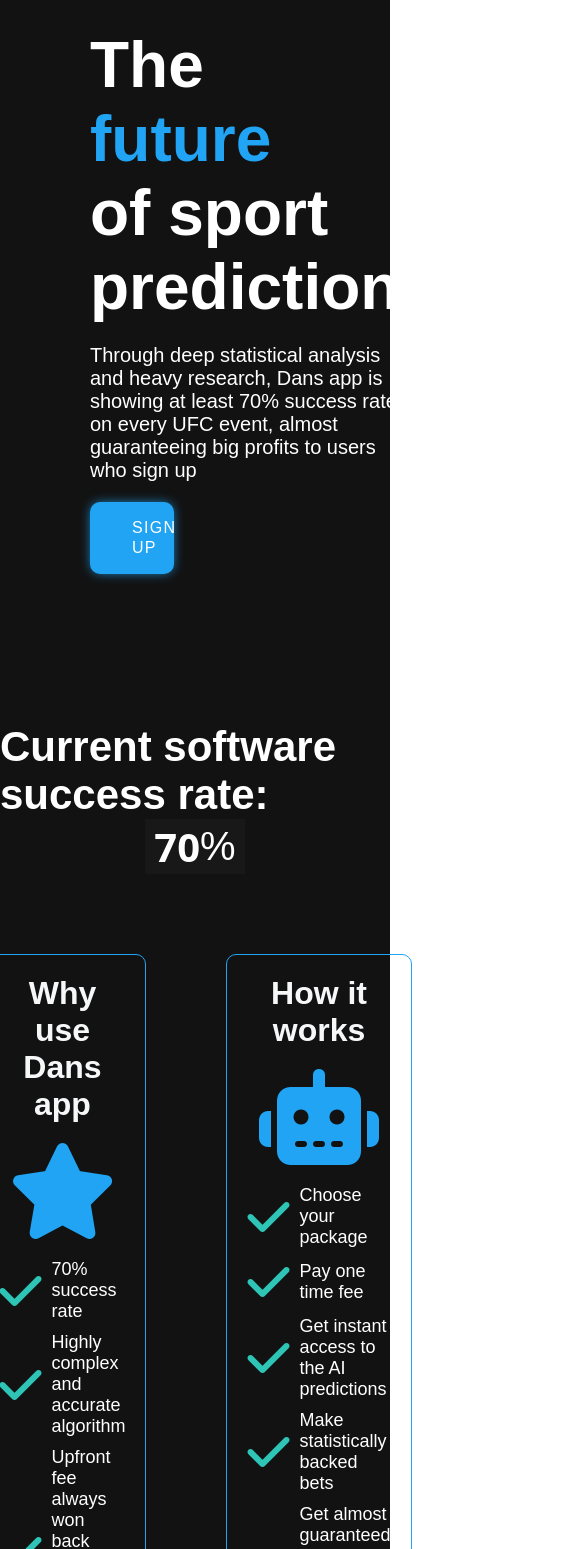
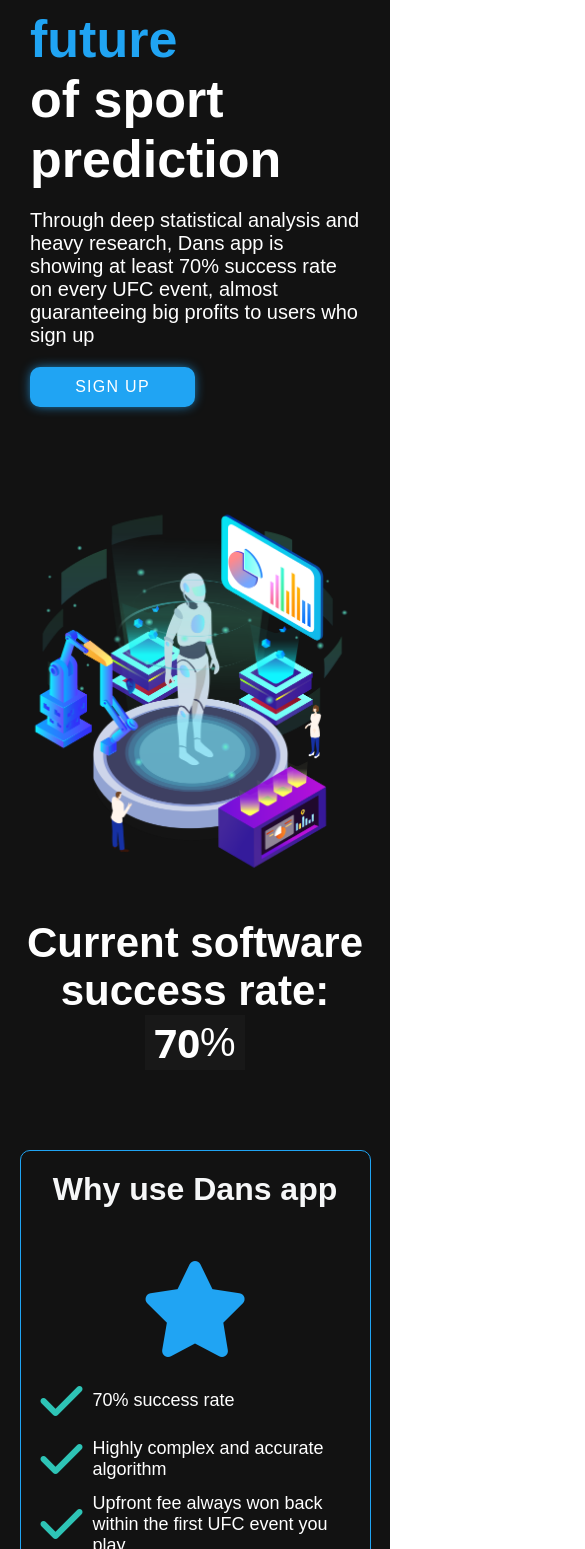
Before and after one commit to danbeaumont95/mma-fight-predictor-frontend, a React (Create React App) app: page / in a window 390 px wide. Shown: the part 159-1708 px from the top of the page, 585 px wide, since content can reach past the window. Built offline with nearby package versions, Linux system fonts and the light colour scheme.

Commit message:
made landing page mobile responsive

```diff
--- a/src/App.css
+++ b/src/App.css
@@ -39,3 +39,6 @@
     transform: rotate(360deg);
   }
 }
+html,body{
+  overflow-x: hidden;
+}
--- a/src/Styles/Button.css
+++ b/src/Styles/Button.css
@@ -1,4 +1,13 @@
 .button {
+  display: -webkit-box;
+  display: -ms-flexbox;
+  display: flex;
+  -webkit-box-pack: center;
+      -ms-flex-pack: center;
+          justify-content: center;
+  -webkit-box-align: center;
+      -ms-flex-align: center;
+          align-items: center;
   padding: 16px 42px;
   -webkit-box-shadow: 0px 0px 12px -2px #20A4F3;
           box-shadow: 0px 0px 12px -2px #20A4F3;
@@ -16,4 +25,16 @@
   margin-top: 20px;
   width: 25%;
 }
+
+@media (max-width: 768px) {
+  .button {
+    padding: 0;
+    width: 50%;
+    -webkit-box-orient: vertical;
+    -webkit-box-direction: normal;
+        -ms-flex-direction: column;
+            flex-direction: column;
+    height: 40px;
+  }
+}
 /*# sourceMappingURL=Button.css.map */
--- a/src/Styles/Button.scss
+++ b/src/Styles/Button.scss
@@ -1,4 +1,7 @@
 .button {
+  display: flex;
+  justify-content: center;
+  align-items: center;
   padding: 16px 42px;
   box-shadow: 0px 0px 12px -2px #20A4F3;
   line-height: 1.25;
@@ -15,3 +18,12 @@
   margin-top: 20px;
   width: 25%;
 }
+
+@media (max-width: 768px) {
+  .button {
+    padding: 0;
+    width: 50%;
+    flex-direction: column;
+    height: 40px;
+  }
+}
--- a/src/Styles/Landing.css
+++ b/src/Styles/Landing.css
@@ -7,6 +7,14 @@
   -webkit-box-direction: normal;
       -ms-flex-direction: row;
           flex-direction: row;
+}
+
+@media (max-width: 768px) {
+  .landing_main_container .container {
+    height: -webkit-fit-content;
+    height: -moz-fit-content;
+    height: fit-content;
+  }
 }
 
 .landing_main_container .theme-switch {
@@ -72,6 +80,17 @@
   height: 100%;
 }
 
+@media (max-width: 768px) {
+  .landing_main_container .landing_title_and_image {
+    width: 100vw;
+    -webkit-box-orient: vertical;
+    -webkit-box-direction: normal;
+        -ms-flex-direction: column;
+            flex-direction: column;
+    margin-top: 60px;
+  }
+}
+
 .landing_main_container .landing_title_and_image .landing_title_container {
   -webkit-box-flex: 60%;
       -ms-flex: 60%;
@@ -100,9 +119,26 @@
           justify-content: center;
 }
 
+@media (max-width: 768px) {
+  .landing_main_container .landing_title_and_image .landing_title_container .title_and_text {
+    padding-left: 20px;
+    padding-right: 20px;
+    margin-bottom: 20px;
+  }
+}
+
 .landing_main_container .landing_title_and_image .landing_title_container .title_and_text .landing_title {
   color: #FFFFFF;
   font-size: 64px;
+}
+
+@media (max-width: 768px) {
+  .landing_main_container .landing_title_and_image .landing_title_container .title_and_text .landing_title {
+    font-size: 52px;
+  }
+  .landing_main_container .landing_title_and_image .landing_title_container .title_and_text .landing_title h1 {
+    font-size: 52px !important;
+  }
 }
 
 .landing_main_container .landing_title_and_image .landing_title_container .title_and_text .landing_title_light_mode {
@@ -135,6 +171,13 @@
   display: flex;
 }
 
+@media (max-width: 768px) {
+  .landing_main_container .landing_title_and_image .landing_image_container {
+    margin-top: 30px;
+    height: 100%;
+  }
+}
+
 .landing_main_container .landing_title_and_image .landing_image_container .image_container {
   height: 80%;
   margin-top: auto;
@@ -145,6 +188,22 @@
   -webkit-box-direction: normal;
       -ms-flex-direction: column;
           flex-direction: column;
+}
+
+@media (max-width: 768px) {
+  .landing_main_container .landing_title_and_image .landing_image_container .image_container img {
+    height: 60% !important;
+  }
+}
+
+@media (max-width: 768px) {
+  .landing_main_container .landing_title_and_image .landing_image_container .image_container {
+    margin-top: 0;
+    width: 100vw;
+    display: -webkit-box;
+    display: -ms-flexbox;
+    display: flex;
+  }
 }
 
 .landing_main_container .landing_title_and_image .landing_image_container .landing_fighters_image {
@@ -200,6 +259,12 @@
           flex-direction: column;
   margin-bottom: 80px;
   color: #FFFFFF;
+}
+
+@media (max-width: 768px) {
+  .landing_main_container .landing_success_rate_container {
+    text-align: center;
+  }
 }
 
 .landing_main_container .landing_success_rate_container h2 {
@@ -273,6 +338,18 @@
   -webkit-box-pack: center;
       -ms-flex-pack: center;
           justify-content: center;
+}
+
+@media (max-width: 768px) {
+  .landing_main_container .landing_card_container {
+    -webkit-box-orient: vertical;
+    -webkit-box-direction: normal;
+        -ms-flex-direction: column;
+            flex-direction: column;
+    -webkit-box-align: center;
+        -ms-flex-align: center;
+            align-items: center;
+  }
 }
 
 .landing_main_container .landing_card_container .landing_card {
@@ -427,7 +504,6 @@
       -ms-flex-pack: center;
           justify-content: center;
   width: 100%;
-  /* Set equal margin on the right and left sides */
 }
 
 .landing_main_container .gradient-cards {
@@ -437,6 +513,12 @@
   -ms-flex-wrap: wrap;
       flex-wrap: wrap;
   padding: 20px;
+}
+
+@media (max-width: 768px) {
+  .landing_main_container .gradient-cards {
+    padding-bottom: 0;
+  }
 }
 
 .landing_main_container .card {
@@ -463,16 +545,11 @@
 
 .landing_main_container .card .icon_container {
   width: 50px;
-  /* Set the width and height to the desired size */
   height: 50px;
   border: 1px solid #20A4F3;
-  /* Blue border */
   border-radius: 10px;
-  /* Adjust the border-radius to control the roundness of corners */
-  /* Optional: Add a background color to the container */
   -webkit-box-sizing: border-box;
           box-sizing: border-box;
-  /* Include border in width and height calculation */
   display: -webkit-box;
   display: -ms-flexbox;
   display: flex;
@@ -568,6 +645,12 @@
   margin-top: 50px;
   height: 60vh;
   margin-bottom: 70px;
+}
+
+@media (max-width: 768px) {
+  .landing_main_container .rtl_container {
+    display: none;
+  }
 }
 
 .landing_main_container .rtl_container .mac_image_container {
@@ -692,6 +775,12 @@
   gap: 40px;
 }
 
+@media (max-width: 768px) {
+  .landing_main_container .landing_pricing_container .pricing_cards_container {
+    gap: 5px;
+  }
+}
+
 .card_dark {
   border: 1px solid #20A4F3;
   border-radius: 10px;
@@ -700,6 +789,15 @@
   text-align: center;
   color: white;
   font-size: 24px;
+}
+
+@media (max-width: 768px) {
+  .card_dark {
+    margin-left: 0 !important;
+    margin-right: 0 !important;
+    width: 90%;
+    margin: auto;
+  }
 }
 
 .card_light_mode {
@@ -711,6 +809,15 @@
   color: black;
   font-size: 24px;
   height: 80vh;
+}
+
+@media (max-width: 768px) {
+  .card_light_mode {
+    margin-left: 0 !important;
+    margin-right: 0 !important;
+    width: 90%;
+    margin: auto;
+  }
 }
 
 .card-icon {
--- a/src/Styles/Landing.scss
+++ b/src/Styles/Landing.scss
@@ -1,19 +1,13 @@
 .landing_main_container {
-  // height: 100%;
-  // background-image: url(../Images/background.jpeg);
-  // background-repeat: no-repeat;
-  // background-position: center center;
-  // background-color: #ccc;
-  // border: 1px solid;
-  // background-size: cover;
-  // // width: 20em;
-  // // height: 10em;
 
   .container {
     height: 100vh;
     display: flex;
     flex-direction: row;
-    // border: 2px solid red;
+
+    @media (max-width: 768px) {
+      height: fit-content;
+    }
   }
 
   .theme-switch {
@@ -66,19 +60,30 @@
   }
 
   .landing_title_and_image {
+    @media (max-width: 768px) {
+      width: 100vw;
+      flex-direction: column;
+      margin-top: 60px;
+    }
+
     display: flex;
-    // width: 90%;
-    // margin: auto;
     flex-direction: row;
     height: 100%;
-    // border: 2px solid yellow;
 
     .landing_title_container {
+
       flex: 60%;
       padding: 10px;
       display: flex;
 
       .title_and_text {
+        @media (max-width: 768px) {
+          padding-left: 20px;
+          padding-right: 20px;
+          margin-bottom: 20px;
+        }
+
+
         padding-left: 80px;
         padding-right: 80px;
         height: 80%;
@@ -86,13 +91,19 @@
         margin-bottom: auto;
         display: flex;
         flex-direction: column;
-        // border: 2px solid red;
         justify-content: center;
 
         .landing_title {
+          @media (max-width: 768px) {
+            font-size: 52px;
+
+            h1 {
+              font-size: 52px !important;
+            }
+          }
+
           color: #FFFFFF;
           font-size: 64px;
-          // margin-top: 180px;
         }
 
         .landing_title_light_mode {
@@ -102,7 +113,6 @@
         }
 
         h4 {
-          // color: #B5B5B5;
           color: #ffffff;
           font-size: 1.25rem;
           margin-top: 20px;
@@ -110,7 +120,6 @@
         }
 
         .h4_light_mode {
-          // color: #B5B5B5;
           color: #000000;
           font-size: 1.25rem;
           margin-top: 40px;
@@ -122,15 +131,30 @@
 
 
     .landing_image_container {
-      // position: relative;
-      // display: inline-block;
-      // margin-top: 40px;
+      @media (max-width: 768px) {
+        margin-top: 30px;
+        height: 100%;
+      }
+
 
       flex: 40%;
       padding: 10px;
       display: flex;
 
       .image_container {
+
+        img {
+          @media (max-width: 768px) {
+            height: 60% !important;
+          }
+        }
+
+        @media (max-width: 768px) {
+          margin-top: 0;
+          width: 100vw;
+          display: flex;
+        }
+
         height: 80%;
         margin-top: auto;
         margin-bottom: auto;
@@ -140,11 +164,6 @@
 
 
       .landing_fighters_image {
-        // position: absolute;
-        // width: 40vw;
-        // width: 800px;
-        // height: 100%;
-
         height: -webkit-fill-available;
         width: 100%;
       }
@@ -179,6 +198,10 @@
   }
 
   .landing_success_rate_container {
+    @media (max-width: 768px) {
+      text-align: center;
+    }
+
     display: flex;
     align-items: center;
     justify-content: center;
@@ -235,6 +258,11 @@
   .landing_card_container {
     display: flex;
     justify-content: center;
+
+    @media (max-width: 768px) {
+      flex-direction: column;
+      align-items: center;
+    }
 
     .landing_card {
       border: 1px solid #F6F7F8;
@@ -355,93 +383,21 @@
     display: flex;
     flex-wrap: wrap;
     gap: 5%;
-    // margin: 0 10%;
     justify-content: center;
     width: 100%;
-    /* Set equal margin on the right and left sides */
-
   }
-
-
-
-  // .landing_square {
-  //   color: white;
-  //   background-color: #000000;
-  //   border: 2px solid black;
-  //   height: 300px;
-  //   width: 28%;
-  //   display: flex;
-  //   border-radius: 7px;
-  //   margin-top: 5%;
-  //   // padding: 30px;
-  //   box-shadow: 0 2px 4px rgba(0, 0, 0, 0.1);
-  // }
-
-  // .landing_square:hover {
-  //   transform: translateY(-5px);
-  //   border: 2px solid #20A4F3;
-  // }
-
-
-  // .landing_square_children {
-  //   height: 90%;
-  //   gap: 10px;
-  //   // gap: 30px;
-  //   margin: auto;
-  //   /* Center the content vertically and horizontally */
-
-  //   display: flex;
-  //   flex-direction: column;
-  //   padding: 20px;
-  // }
-
-  // .icon_container {
-  //   flex: 0 1 40%;
-  //   display: flex;
-  //   align-items: center;
-  //   padding-left: 5%;
-  // }
-
-  // i {
-  //   border-radius: 7px;
-  // }
-
-  // .title_container {
-  //   flex: 0 1 15%;
-  //   padding-left: 5%;
-
-  //   h3 {
-  //     font-size: 20px;
-  //   }
-  // }
-
-  // .about_container {
-  //   // border: 2px solid;
-  //   flex: 0 1 25%;
-  //   padding-left: 5%;
-  //   width: 90%;
-  //   // margin-bottom: 40px;
-
-  //   p {
-  //     font-size: 17px;
-  //     font-weight: 100;
-  //   }
-  // }
-  // .gradient-cards {
-  //   display: grid;
-  //   grid-template-columns: repeat(3, 1fr);
-  //   padding: 30px;
-  // }
 
   .gradient-cards {
     display: flex;
     flex-wrap: wrap;
     padding: 20px;
-    // grid-template-columns: 3;
+
+    @media (max-width: 768px) {
+      padding-bottom: 0;
+    }
   }
 
   .card {
-
     max-width: 380px;
     display: flex;
     flex-direction: row;
@@ -457,16 +413,10 @@
 
     .icon_container {
       width: 50px;
-      /* Set the width and height to the desired size */
       height: 50px;
       border: 1px solid #20A4F3;
-      /* Blue border */
       border-radius: 10px;
-      /* Adjust the border-radius to control the roundness of corners */
-      // background-color: #f0f0f0;
-      /* Optional: Add a background color to the container */
       box-sizing: border-box;
-      /* Include border in width and height calculation */
       display: flex;
       justify-content: center;
       align-items: center;
@@ -477,8 +427,6 @@
     position: relative;
     border: 2px solid transparent;
     background-color: #000;
-    // background: linear-gradient(71deg, #080509, #1a171c, #080509);
-    // background-clip: padding-box;
     border-radius: 7px;
     padding: 40px;
 
@@ -486,26 +434,6 @@
       margin-bottom: 32px;
     }
   }
-
-  // .bg-green-box {
-  //   position: relative;
-  // }
-
-  // .bg-green-box::after {
-  //   position: absolute;
-  //   top: -1px;
-  //   bottom: -1px;
-  //   left: -1px;
-  //   right: -1px;
-  //   content: "";
-  //   z-index: -1;
-  //   border-radius: 45px;
-  // }
-
-  // .bg-green-box::after {
-  //   background: linear-gradient(71deg, #0d1212, #3da077, #0d1212);
-  // }
-
 
   .card-title {
     font-weight: 600;
@@ -561,6 +489,10 @@
   }
 
   .rtl_container {
+    @media (max-width: 768px) {
+      display: none;
+    }
+
     display: flex;
     color: white;
     margin-top: 50px;
@@ -571,7 +503,6 @@
       height: 100%;
       flex-grow: 1;
       flex-basis: 100%;
-      // border: 2px solid red;
 
       .computer {
         height: 100%;
@@ -666,28 +597,45 @@
       justify-content: center;
       margin-top: 40px;
       gap: 40px;
+
+      @media (max-width: 768px) {
+        gap: 5px
+      }
     }
   }
 }
 
 .card_dark {
+  @media (max-width: 768px) {
+
+    margin-left: 0 !important;
+    margin-right: 0 !important;
+    width: 90%;
+    margin: auto;
+  }
+
   border: 1px solid #20A4F3;
   border-radius: 10px;
   padding: 20px;
   width: 400px;
-  // margin: 0 auto;
   text-align: center;
   color: white;
   font-size: 24px;
-  // height: 80vh;
 }
 
 .card_light_mode {
+  @media (max-width: 768px) {
+
+    margin-left: 0 !important;
+    margin-right: 0 !important;
+    width: 90%;
+    margin: auto;
+  }
+
   border: 3px solid #212121;
   border-radius: 5px;
   padding: 20px;
   width: 400px;
-  // margin: 0 auto;
   text-align: center;
   color: rgb(0, 0, 0);
   font-size: 24px;
```
Also changed, not shown: 2 other files (tests, documents, lock files or other folders).
